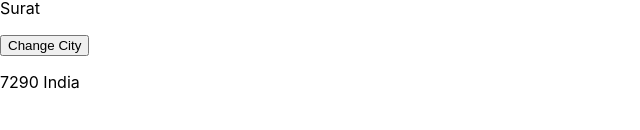
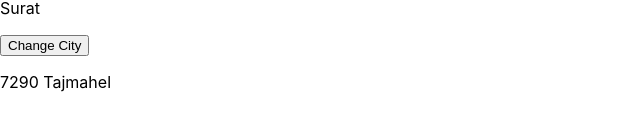
Before and after one commit to MaithilBogahra/firstproject, a React (Create React App) app: page / in a window 1280 px wide. Shown: the part 224-354 px from the top of the page, without its empty margins (0-640 px from the left). Built offline with nearby package versions, Linux system fonts and the light colour scheme.

Commit message:
countryclass_added

```diff
--- a/src/Container/Countryclass.js
+++ b/src/Container/Countryclass.js
@@ -24,7 +24,7 @@ export default class Countryclassbased extends Component {
         <p>{this.state.countryName}</p>
         <p>{this.state.place}</p>
         <button onClick={() => this.changeCountry()}>ChangeCountry</button>
-        <Cityclass id="7290" Country_Name={this.state.countryName} />
+        <Cityclass id="7290" Country_Name={this.state.countryName ==='India' ? 'Tajmahel':'Stute'} />
       </div>
     )
   }
```
